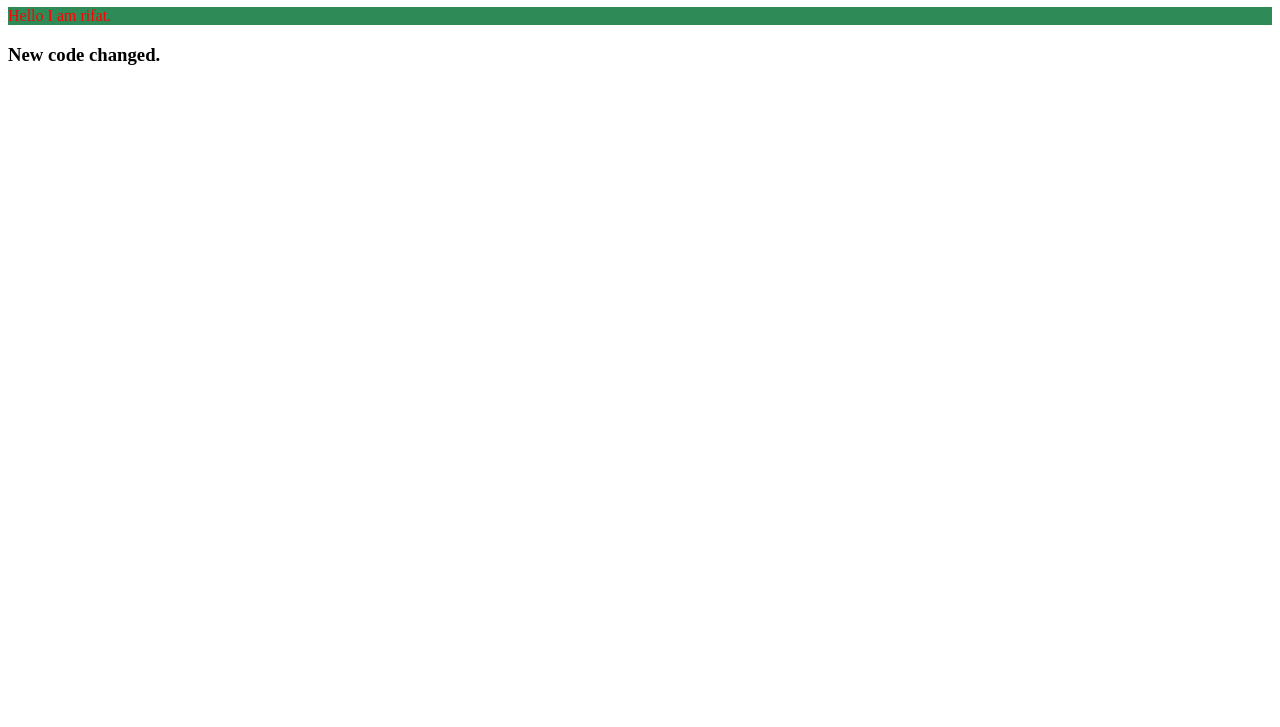
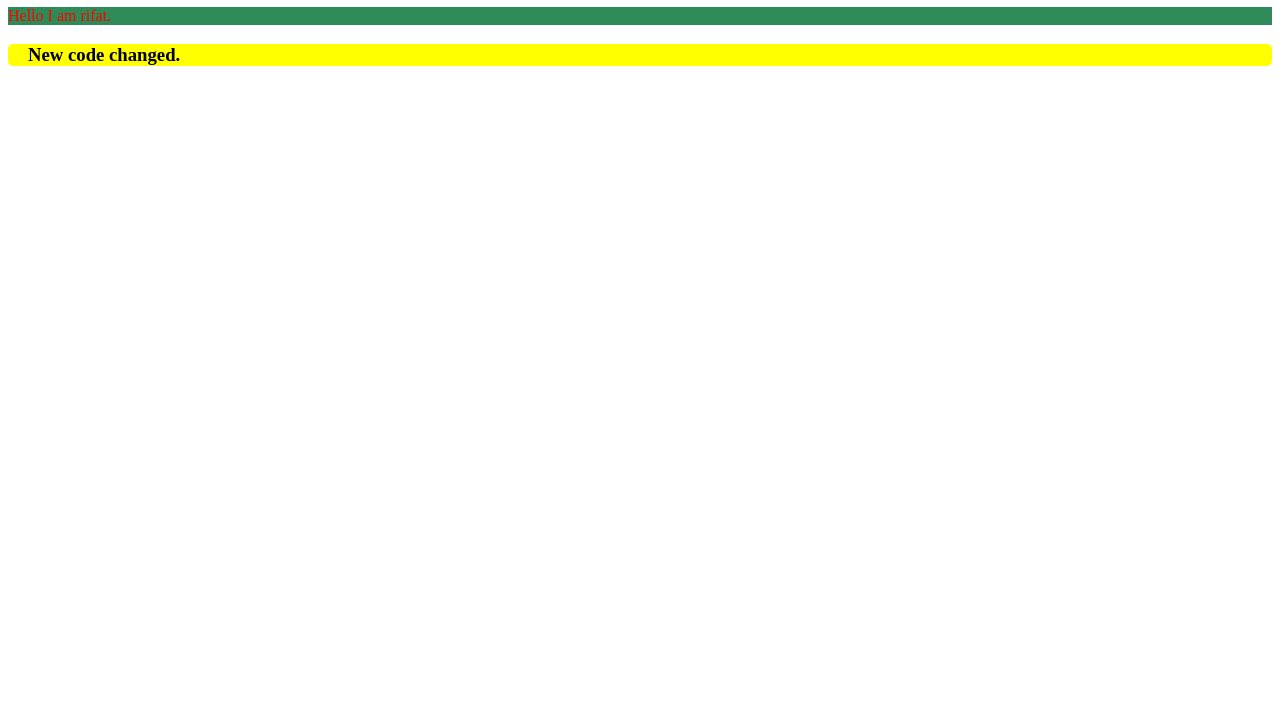
Before and after one commit to RifatNime/my-third-repo, a plain HTML site: page index.html in a window 1280 px wide. Shown: the part 73-800 px from the top of the page. Drawn offline with Linux system fonts and the light colour scheme.

Commit message:
color changed

```diff
--- a/style.css
+++ b/style.css
@@ -2,3 +2,9 @@ p{
     color: red;
     background-color: seagreen;
 }
+h3{
+    padding: 0px 20px 0px 20px;
+    background-color: yellow;
+    border-radius: 5px;
+    border-color: tomato;
+}
```
